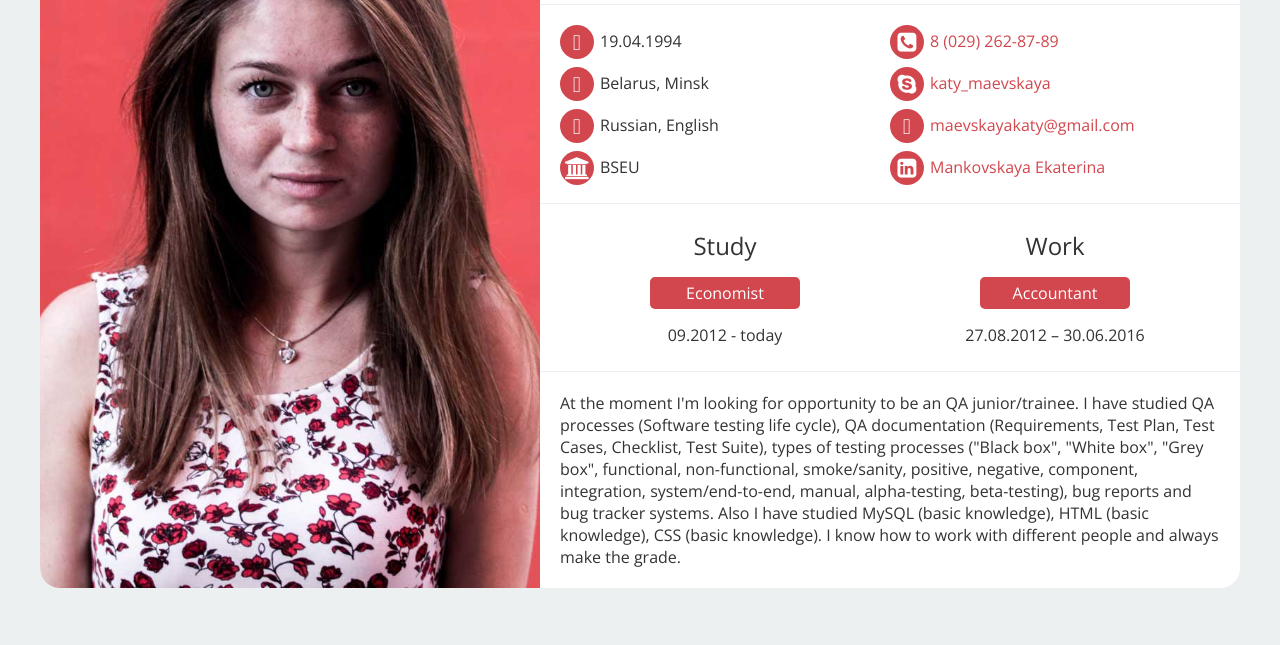
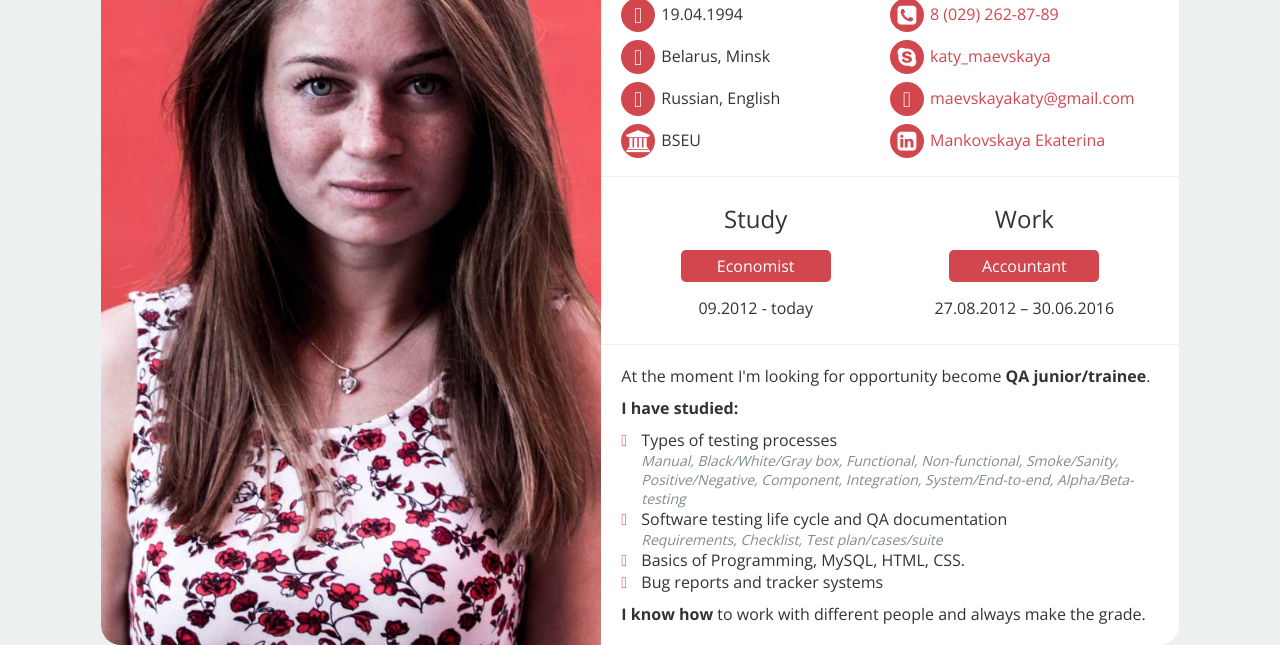
Before and after one commit to emankovskaya/cv, a plain HTML site: page index.html in a window 1280 px wide. Shown: the part 165-810 px from the top of the page. Drawn offline with nearby package versions, Linux system fonts and the light colour scheme.

Commit message:
Edited about text

```diff
--- a/index.html
+++ b/index.html
@@ -1,7 +1,7 @@
 <!DOCTYPE html>
 <html>
 <head>
-	<title>CV | QA trainee</title>
+	<title>CV | QA junior/trainee</title>
 	<meta http-equiv="Content-type" content="text/html; charset=utf-8" />
 	<meta name="viewport" content="width=device-width" />
 	<link href='https://fonts.googleapis.com/css?family=Open+Sans:400,300,700&subset=cyrillic,latin' rel='stylesheet' type='text/css'>
@@ -14,7 +14,7 @@
 		<div class="text">
 			<div class="title">
 				Mankovskaya Ekaterina
-				<div>QA trainee</div>
+				<div>QA junior/trainee</div>
 			</div>
 
 			<div class="data flex">
@@ -47,9 +47,15 @@
 			</div>
 
 			<div class="about">
-				At the moment I'm looking for opportunity to be an QA junior/trainee.
-				I have studied QA processes (Software testing life cycle), QA documentation (Requirements, Test Plan, Test Cases, Checklist, Test Suite), types of testing processes ("Black box", "White box", "Grey box", functional, non-functional, smoke/sanity, positive, negative, component, integration, system/end-to-end, manual, alpha-testing, beta-testing), bug reports and bug tracker systems. Also I have studied MySQL (basic knowledge), HTML (basic knowledge), CSS (basic knowledge).
-				I know how to work with different people and always make the grade.
+				<p>At the moment I'm looking for opportunity become <span>QA junior/trainee</span>.</p>
+				<p><span>I have studied:</span></p>
+				<ul>
+					<li>Types of testing processes <span>Manual, Black/White/Gray box, Functional, Non-functional, Smoke/Sanity, Positive/Negative, Component, Integration, System/End-to-end, Alpha/Beta-testing</span></li>
+					<li>Software testing life cycle and QA documentation <span>Requirements, Checklist, Test plan/cases/suite</span></li>
+					<li>Basics of Programming, MySQL, HTML, CSS.</li>
+					<li>Bug reports and tracker systems</li>
+				</ul>
+				<p><span>I know how</span> to work with different people and always make the grade.</p>
 			</div>
 		</div>
 	</div>
--- a/styles.css
+++ b/styles.css
@@ -160,7 +160,38 @@ body:after {
 
 .about {
 	font-size: 16px;
-	padding: 20px;
+	padding: 20px 20px 10px 20px;
+}
+
+p {
+	margin-bottom: 10px;
+}
+
+.about p span {	font-weight: bold; }
+
+.about li span {
+	display: block;
+	font-size: 14px;
+	color: #7f8c8d;
+	font-style: italic;
+}
+
+ul {
+	list-style: none inside none;
+	margin-bottom: 10px;
+}
+li {
+	padding-left: 20px;
+	position: relative;
+}
+
+ul li:before {
+	content: '\f013';
+	position: absolute;
+	left: 0px;
+	top: 3px;
+	font-family:'FortAwesome';
+	color: #d2474e;
 }
 
 @media (max-width: 980px) {
```
